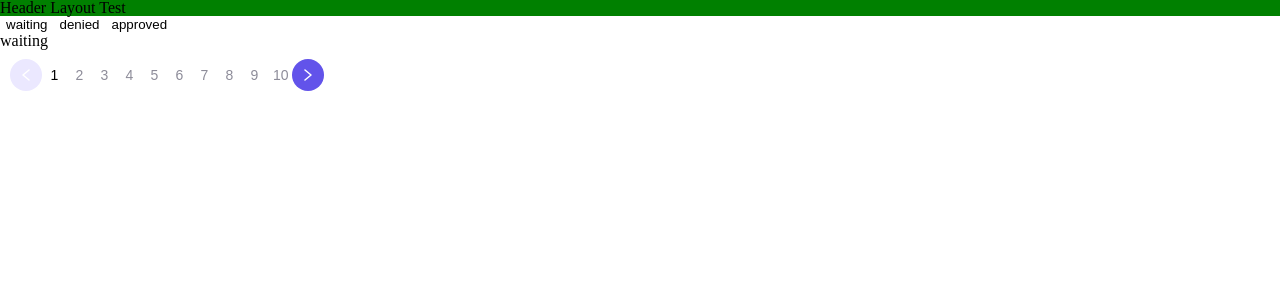
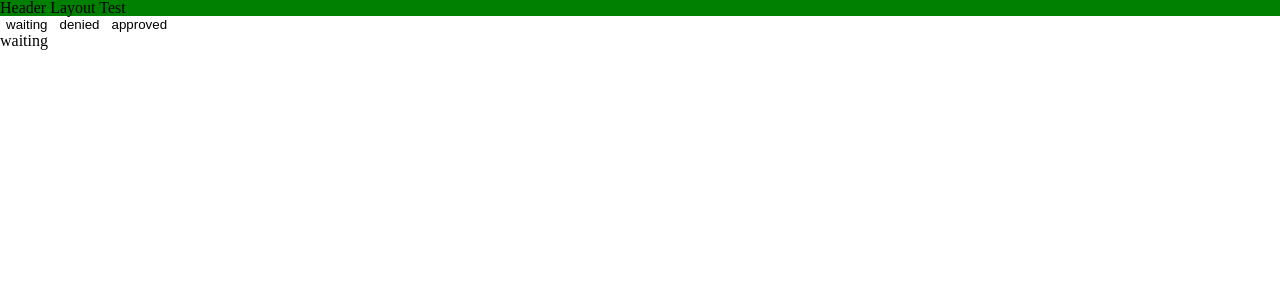
Before and after one commit to StockfolioOfficial/stockcontent-monitor-demo-front, a React (Create React App) app: page /confirm-contents in a window 1280 px wide. Shown: the top 300 px of the page. Built offline with nearby package versions, Linux system fonts and the light colour scheme; a web font is replaced by a local one.

Commit message:
index.tsx 에 import한 pagenation 제거

```diff
--- a/src/pages/ConfirmContents/index.tsx
+++ b/src/pages/ConfirmContents/index.tsx
@@ -3,7 +3,6 @@ import useConfirmContentsParams, {
   ConfirmContentsType,
 } from '../../hooks/pathParams/useConfirmContentsParams';
 import HStackLayout from '../../components/atoms/layouts/HStackLayout';
-import Pagenation from '../../components/atoms/pagenation';
 
 export default function ConfirmContentsPage() {
   const { type, setType } = useConfirmContentsParams();
@@ -24,7 +23,6 @@ export default function ConfirmContentsPage() {
     <VStackLayout>
       <HStackLayout>{test.map(renderTypeButton)}</HStackLayout>
       <h1>{type}</h1>
-      <Pagenation />
     </VStackLayout>
   );
 }
```
